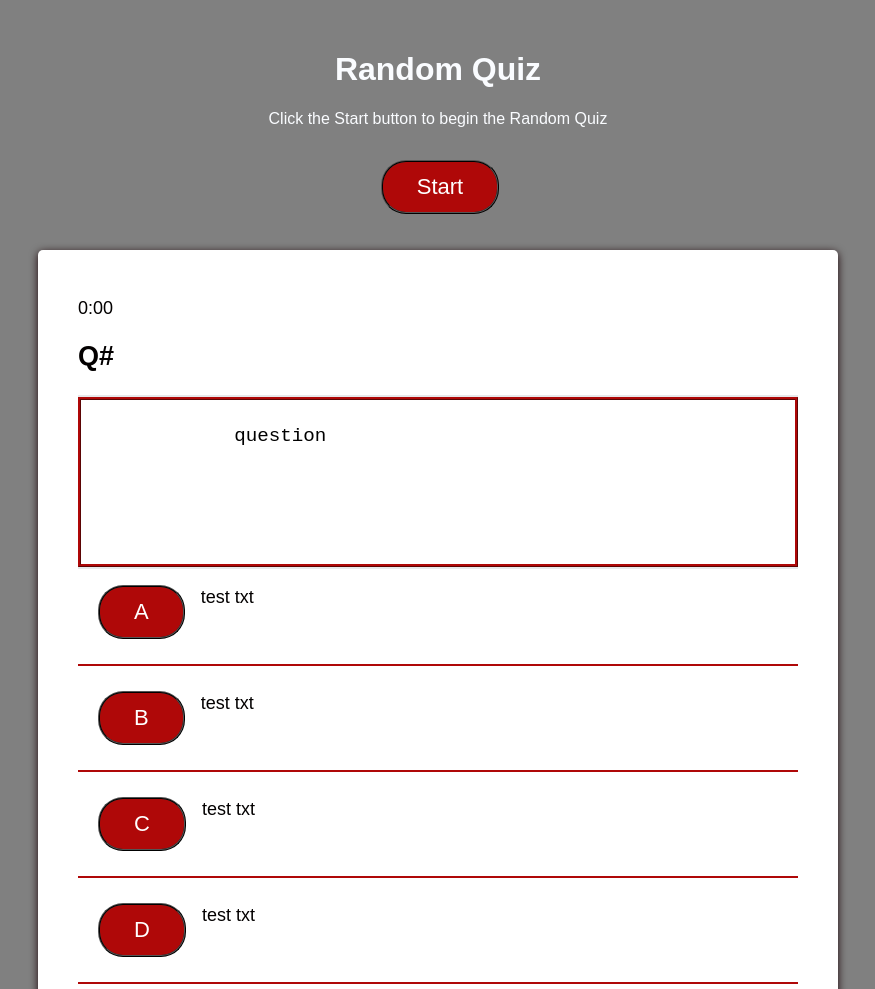
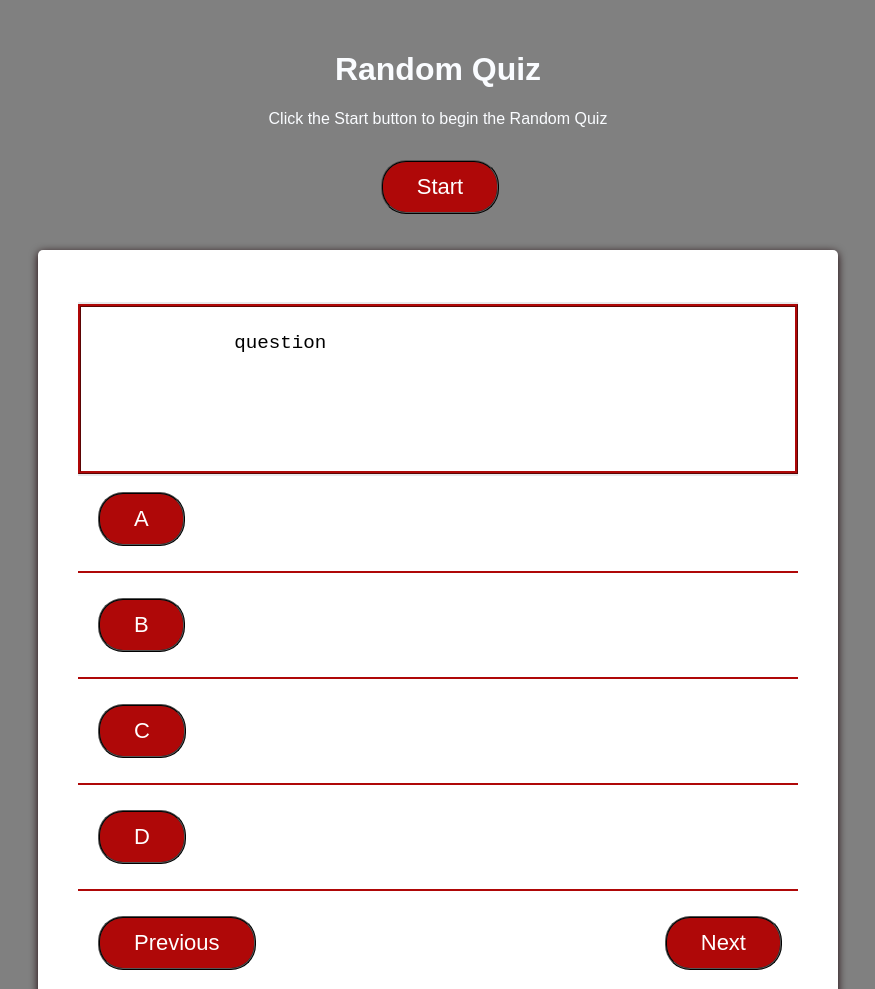
Before and after one commit to llh9/Random-Quiz, a plain HTML site: page index.html in a window 1280 px wide. Shown: the top 989 px of the page, without its empty margins (202-1077 px from the left). Drawn offline with Linux system fonts and the light colour scheme.

Commit message:
index updated

```diff
--- a/index.html
+++ b/index.html
@@ -22,8 +22,8 @@
       <div class="card">
 
         <div class="card-header" b>
-          <p id="timer">0:00</p>
-          <h2 id="QNum">Q#</h2>
+          <p id="timer"></p>
+          <h2 id="QNum"></h2>
         </div>
 
         <div class="card-body">
@@ -37,28 +37,28 @@
 
           <section class="ansSection">
             <button id="aBtn" class="btn">A</button>
-            <p id="aTxt">test txt</p>
+            <p id="aTxt"></p>
           </section>
 
           <hr>
 
           <section class="ansSection">
             <button id="bBtn" class="btn">B</button>
-            <p id="bTxt">test txt</p>
+            <p id="bTxt"></p>
           </section>
 
           <hr>
 
           <section class="ansSection">
             <button id="cBtn" class="btn">C</button>
-            <p id="cTxt">test txt</p>
+            <p id="cTxt"></p>
           </section>
 
           <hr>
 
           <section class="ansSection">
             <button id="dBtn" class="btn">D</button>
-            <p id="dTxt">test txt</p>
+            <p id="dTxt"></p>
           </section>
 
           <hr>
```
